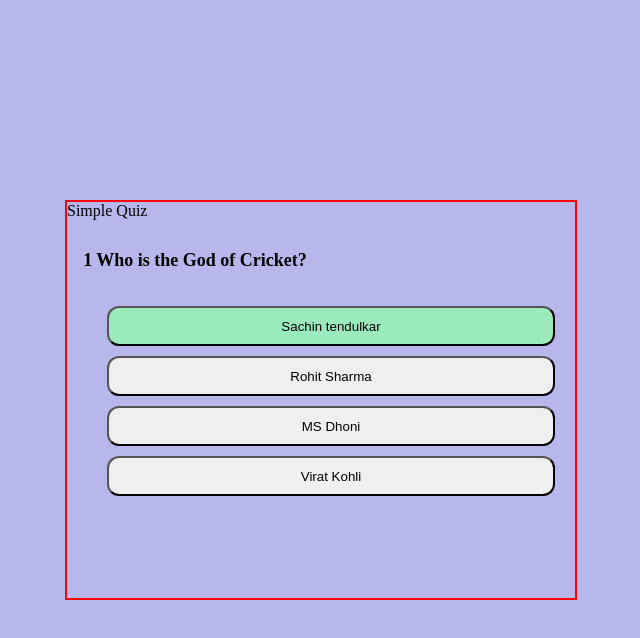
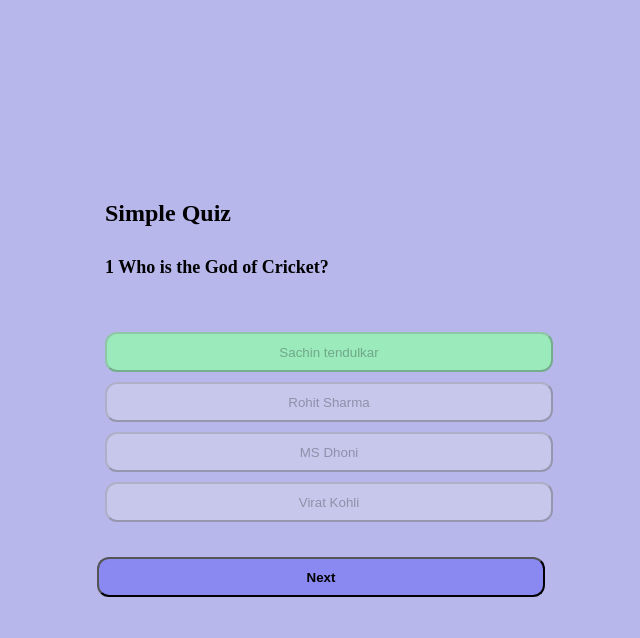
Before and after one commit to Prateekyadav01/Day3_Js_Project, a plain HTML site: page index.html in a window 1280 px wide. Both pictures are taken after a click on the button "Sachin tendulkar". Shown: the whole page, without its empty margins (319-959 px from the left). Drawn offline with Linux system fonts and the light colour scheme.

Commit message:
completed

```diff
--- a/index.js
+++ b/index.js
@@ -21,14 +21,35 @@
         ]
     },
     {
-        Question:"Who is the God of Cricket",
+        Question:"Which country did India score their lowest total against in the history of the ODI World Cup?",
         Option:[
             {
-                text:"Sachin tendulkar",
+                text:"Australia",
                 correct:true
             },
             {
-                text:"Rohit Sharma",
+                text:"England",
+                correct:false
+            },
+            {
+                text:"South Africa",
+                correct:false
+            },
+            {
+                text:"New Zealand",
+                correct:false
+            }
+        ]
+    },
+    {
+        Question:"Who was the wicket-keeper of the Indian Cricket Team during the World Cup 2003 tournament?",
+        Option:[
+            {
+                text:"Parthiv Patel",
+                correct:false
+            },
+            {
+                text:"Nayan Mongia",
                 correct:false
             },
             {
@@ -36,49 +57,28 @@
                 correct:false
             },
             {
-                text:"Virat Kohli",
-                correct:false
+                text:"Rahul Dravid",
+                correct:true
             }
         ]
     },
     {
-        Question:"Who is the God of Cricket",
+        Question:" In which year were the World Cup matches reduced to 50 overs from the previous 60 overs?",
         Option:[
             {
-                text:"Sachin tendulkar",
+                text:"1983",
+                correct:false
+            },
+            {
+                text:"1987",
                 correct:true
             },
             {
-                text:"Rohit Sharma",
+                text:"1979",
                 correct:false
             },
             {
-                text:"MS Dhoni",
-                correct:false
-            },
-            {
-                text:"Virat Kohli",
-                correct:false
-            }
-        ]
-    },
-    {
-        Question:"Who is the God of Cricket",
-        Option:[
-            {
-                text:"Sachin tendulkar",
-                correct:true
-            },
-            {
-                text:"Rohit Sharma",
-                correct:false
-            },
-            {
-                text:"MS Dhoni",
-                correct:false
-            },
-            {
-                text:"Virat Kohli",
+                text:"1992",
                 correct:false
             }
         ]
@@ -102,6 +102,7 @@
     console.log(current)
     reset();
     let firstShow = question1[current];
+    console.log(firstShow)
     question.innerText= `${current+1}  ${firstShow.Question}`;
     firstShow.Option.forEach(option=>{
         let optionButton = document.createElement('button');
@@ -127,11 +128,42 @@
     let isCorrect = selectedButton.dataset.correct==="true";
     if(isCorrect){
         selectedButton.classList.add('correct');
+        score++;
     }
     else{
         selectedButton.classList.add('incorrect');
     }
+    Array.from(options.children).forEach(value =>{
+        if(value.dataset.correct==="true"){
+            value.classList.add("correct")
+        }
+        value.disabled=true;
+    });
+    next_btn.style.display="block";
 
 }
-next_btn.addEventListener('click', add);
+next_btn.addEventListener('click', ()=>{
+    if(current<question1.length){
+        handleNextButton();
+    }
+    else{
+        start();
+    }
+});
+function scoreShow(){
+    reset();
+    question.innerText= `Your score is ${score} out of ${question1.length}`
+    next_btn.style.display="block";
+    next_btn.innerHTML="Play again";
+}
+
+function handleNextButton(){
+    current++;
+    if(current<question1.length){
+        add();
+    }
+    else{
+        scoreShow();
+    }
+}
 start();
--- a/style.css
+++ b/style.css
@@ -3,7 +3,16 @@
     box-sizing: border-box;
 }
 
+.quiz{
+    display: flex;
+    font-size: x-large;
+    width: 30vw;
+    text-align: center;
+    justify-content: start;
+    margin-left: 40px;
+    font-weight: bold;
 
+}
 .header{
     display: flex;
     width: 100vw;
@@ -17,7 +26,7 @@
     display: flex;
     flex-direction: column;
     gap: 30px;
-    border: 2px solid red;
+    /* border: 2px solid red; */
     width: 40vw;
     height: 50vh;
     /* justify-content: center; */
@@ -66,9 +75,11 @@
 .question{
     display: flex;
     flex-direction: column;
-    width: 20vw;
+    width: 35vw;
+    height: 10vh;
+    /* border: 2px solid rebeccapurple; */
     font-size: 18px;
-    align-items: center;
+    margin-left: 40px;
 }
 
 .correct{
```
